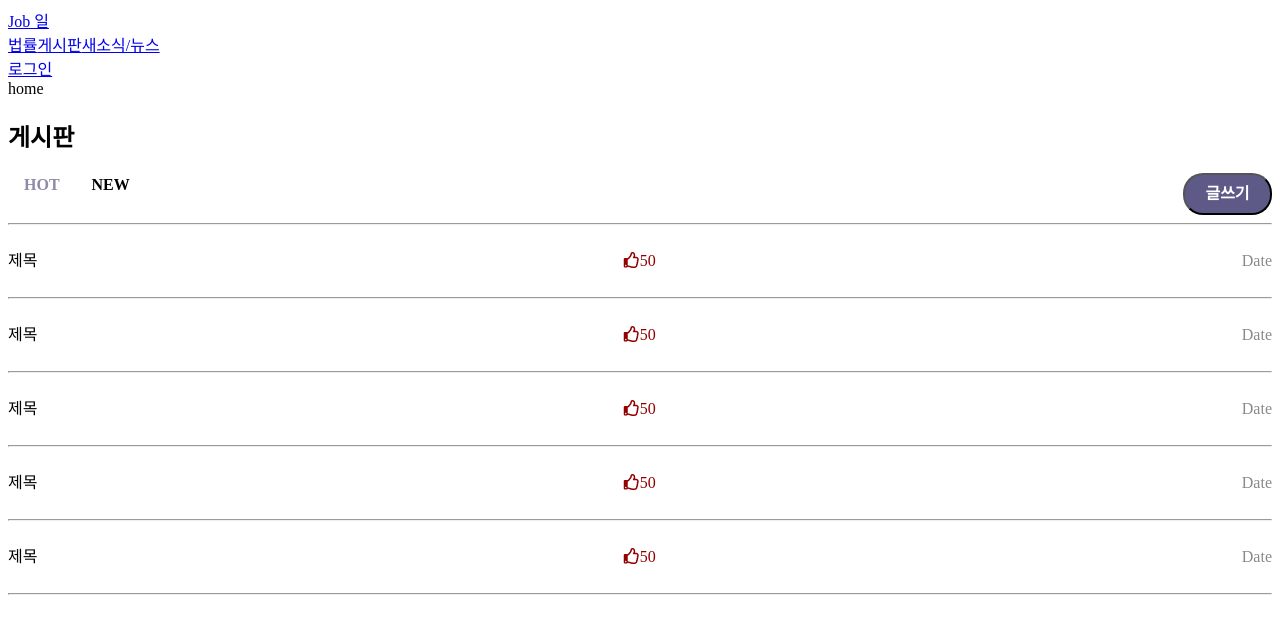
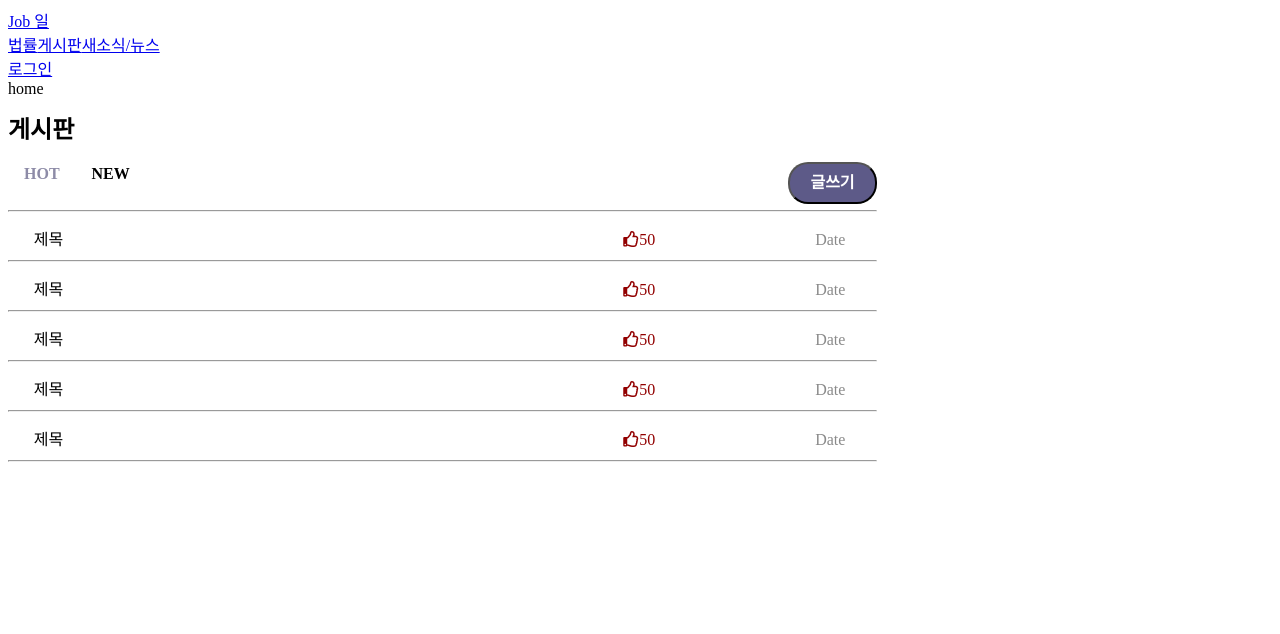
Before and after one commit to Hongmoon-gak/Job1-Web, a React (Create React App) app in the folder job1/: page / in a window 1280 px wide. Shown: the top 634 px of the page. Built offline with nearby package versions, Linux system fonts and the light colour scheme.

Commit message:
[FIX] Preview Board 화면 연결 수정 (#7)

```diff
--- a/job1/package.json
+++ b/job1/package.json
@@ -10,6 +10,7 @@
     "react-dom": "^18.2.0",
     "react-router-dom": "^6.14.1",
     "react-scripts": "5.0.1",
+    "styled-components": "^6.0.4",
     "web-vitals": "^2.1.4"
   },
   "scripts": {
--- a/job1/src/App.js
+++ b/job1/src/App.js
@@ -5,7 +5,6 @@ import Home from "./View/Home";
 import Laws from "./View/Laws";
 import Board from "./View/Board";
 import News from "./View/News";
-import Preview from "./Main/Preview";
 
 function App() {
   return (
@@ -18,7 +17,6 @@ function App() {
           <Route path="/board" element={<Board />} />
           <Route path="/news" element={<News />} />
         </Routes>
-        <Preview />
       </Router>
     </div>
   );
--- a/job1/src/Main/PrevCont.js
+++ b/job1/src/Main/PrevCont.js
@@ -2,7 +2,7 @@ import PrevArt from "./PrevArt";
 
 function PrevCont() {
   return (
-    <div>
+    <div className="cArtView">
       <PrevArt title="제목" href="" likes="50" date="Date" />
       <hr />
       <PrevArt title="제목" href="" likes="50" date="Date" />
--- a/job1/src/Main/Preview.css
+++ b/job1/src/Main/Preview.css
@@ -1,6 +1,20 @@
+.previewContainer {
+  width: 54.3125rem;
+}
+
+.cHead {
+  color: #000;
+  font-family: DM Sans;
+  font-size: 1.5rem;
+  font-style: normal;
+  font-weight: 700;
+  line-height: 1.5rem; /* 100% */
+}
+
 .bar {
   display: flex;
   justify-content: space-between;
+  height: 3rem;
 }
 
 .cType {
@@ -52,11 +66,10 @@
 /* PrevArt */
 .cArticle {
   display: flex;
-  justify-content: space-between;
-
-  /*width: 54.3125rem;
+  /* justify-content: space-between; */
+  width: 54.3125rem;
   height: 3rem;
-  flex-shrink: 0;*/
+  flex-shrink: 0;
 }
 
 .cTitle {
@@ -67,6 +80,8 @@
   font-style: normal;
   font-weight: 500;
   line-height: 1.5rem; /* 150% */
+
+  padding-left: 1.61rem;
 }
 
 .cLikes {
@@ -77,6 +92,8 @@
   font-style: normal;
   font-weight: 500;
   line-height: 1.5rem; /* 150% */
+
+  padding-left: 35rem;
 }
 
 .cDate {
@@ -87,6 +104,8 @@
   font-style: normal;
   font-weight: 500;
   line-height: 1.5rem; /* 150% */
+
+  padding-left: 10rem;
 }
 
 .cTitleHref {
@@ -108,3 +127,7 @@
 .cTitleHref:active {
   text-decoration: underline;
 }
+
+hr {
+  margin: 0 auto;
+}
--- a/job1/src/Main/Preview.js
+++ b/job1/src/Main/Preview.js
@@ -6,8 +6,8 @@ import { useState } from "react";
 function Preview() {
   const [section, setSection] = useState("hot");
   return (
-    <div>
-      <h2>게시판</h2>
+    <div className="previewContainer">
+      <h2 className="cHead">게시판</h2>
       <div className="bar">
         <div className="cType">
           <Link
--- a/job1/src/View/Home.js
+++ b/job1/src/View/Home.js
@@ -1,10 +1,12 @@
+import Preview from "../Main/Preview";
 
-function Home(){
-    return(
-        <div>
-            home
-        </div>
-    )
+function Home() {
+  return (
+    <div>
+      home
+      <Preview />
+    </div>
+  );
 }
 
 export default Home;
```
Also changed, not shown: 1 other file (tests, documents, lock files or other folders).
